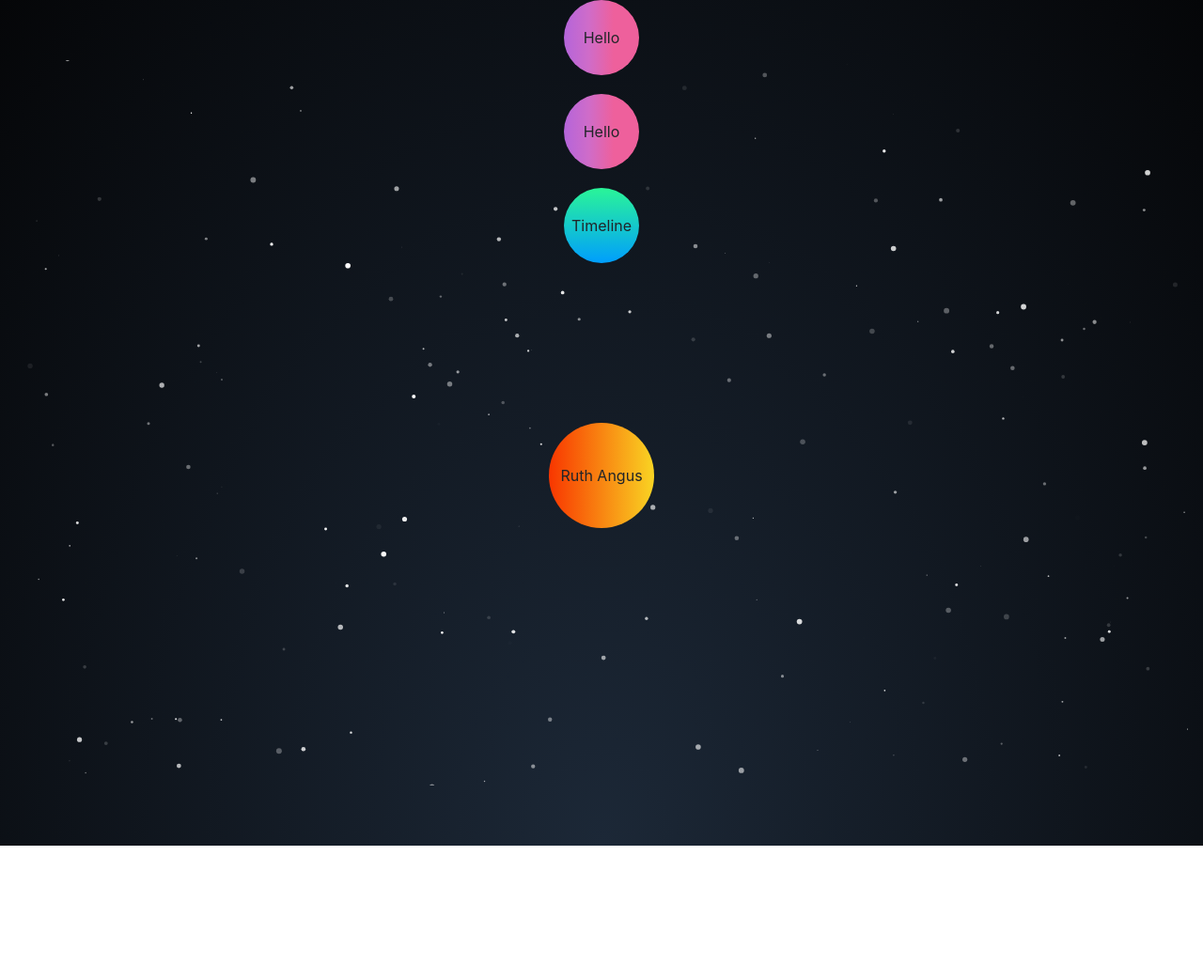
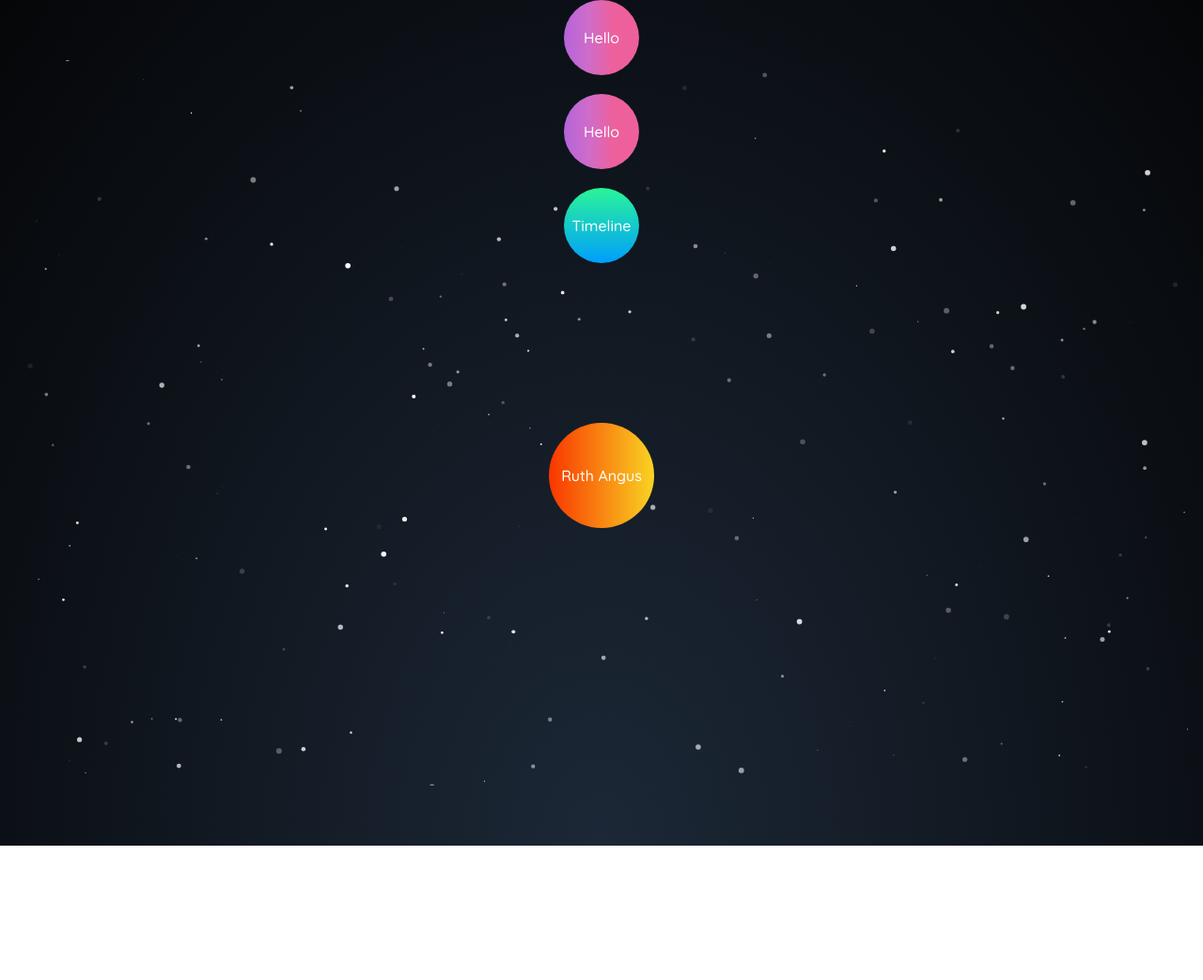
Before and after one commit to HackTheSolarSystem/RuthAngus, a Jekyll site: the page built from index.html, in a window 1280 px wide. Shown: the whole page at 94% size. Built offline with Jekyll 4.4.1, drawn with Linux system fonts in a browser that asks for light colours; nearby versions of some CDN libraries.

Commit message:
make isha happy

```diff
--- a/_layouts/base.html
+++ b/_layouts/base.html
@@ -3,6 +3,7 @@
 
 <head>
 	<title>Ruth Angus</title>
+	<link href="https://fonts.googleapis.com/css?family=Quicksand:300,400,500,700" rel="stylesheet">
 	<link href="https://stackpath.bootstrapcdn.com/bootstrap/4.2.1/css/bootstrap.min.css" rel="stylesheet"
 		integrity="sha384-GJzZqFGwb1QTTN6wy59ffF1BuGJpLSa9DkKMp0DgiMDm4iYMj70gZWKYbI706tWS" crossorigin="anonymous">
 	{% if page.url == "/" %}
--- a/public/index.css
+++ b/public/index.css
@@ -1,17 +1,16 @@
+html, body {
+	font-family: "Quicksand", sans-serif;
+	font-weight: 500;
+}
+
 .top {
 	height: 100vh;
 	background: radial-gradient(ellipse at bottom, #1C2837 0%, #050608 100%);
 	position: relative;
 }
 
-.planet {
-	animation: orbit 20s linear infinite;
-	position: absolute;
-	top: 50%;
-	left: 50%;
-}
-
 .sun {
+	color: white;
 	height: 7rem;
 	width: 7rem;
 	position: absolute;
@@ -25,11 +24,18 @@
 	text-align: center;
 }
 
+.planet {
+	animation: orbit 20s linear infinite;
+	position: absolute;
+	top: 50%;
+	left: 50%;
+}
+
 .planet .planet-content {
 	animation: orbit 20s linear infinite;
 	animation-direction: reverse;
 	border-radius: 50%;
-	color: #212529;
+	color: white;
 	display: block;
 	line-height: 5rem;
 	margin: 0 auto;
```
